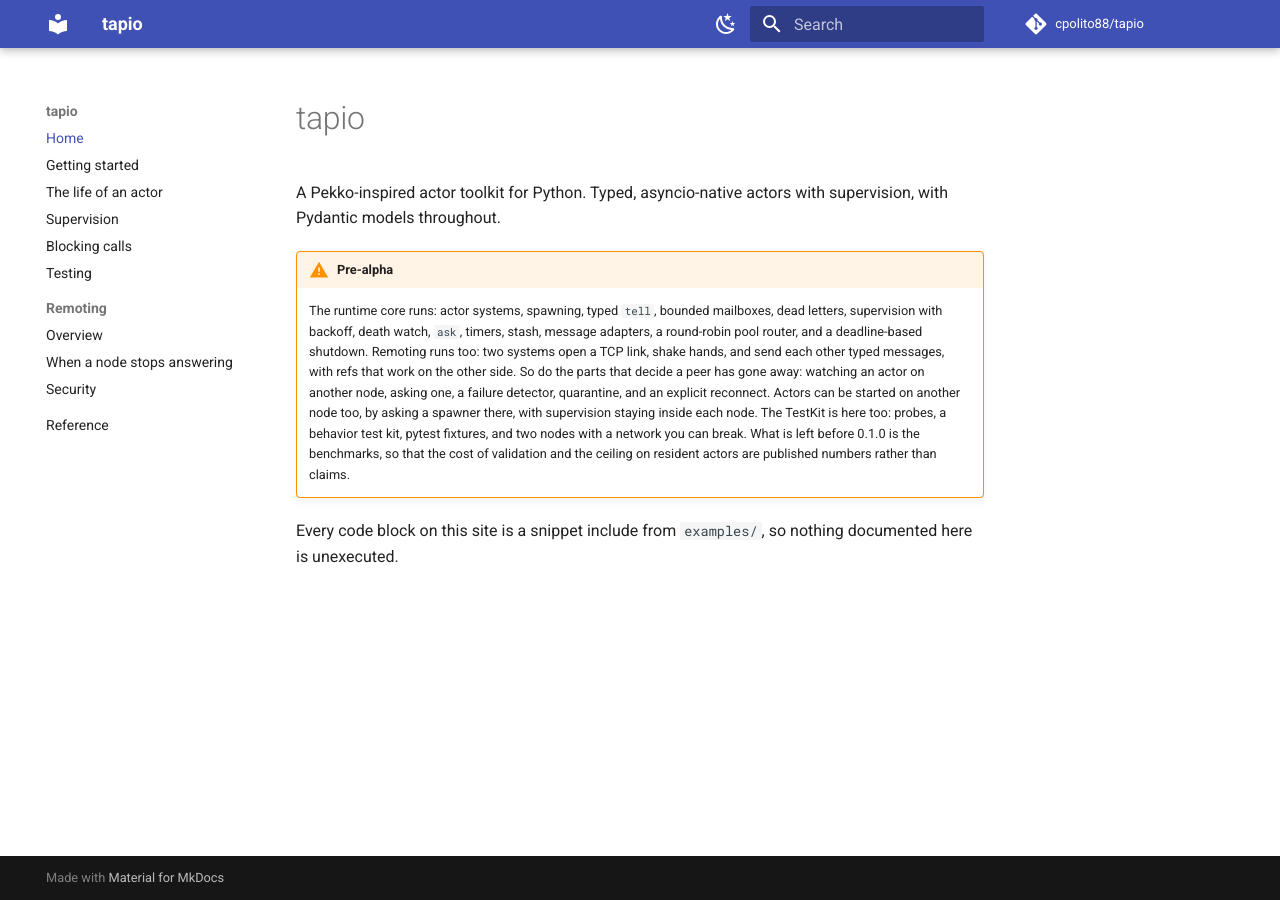
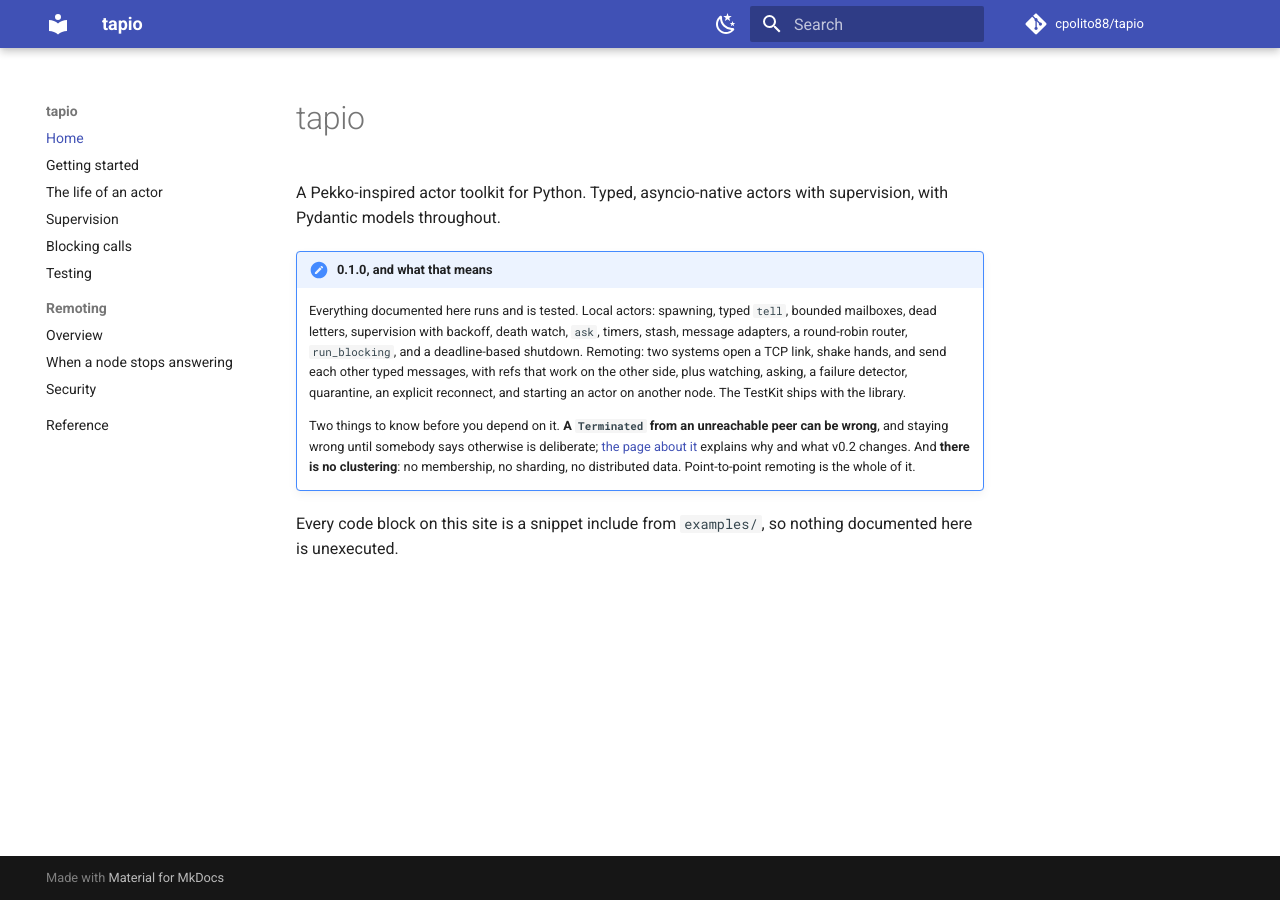
Before and after one commit to cpolito88/tapio, an MkDocs documentation site: the page built from docs/index.md, in a window 1280 px wide. Built offline with MkDocs 1.6.1 and Material for MkDocs 9.7.7, drawn with Linux system fonts in a browser that asks for light colours; comment, search, counter and statistics services are not loaded.

Commit message:
chore: release metadata for 0.1.0
Version 0.1.0 in `pyproject.toml` and in `version.py`, which the
handshake reads: a link refuses a peer running a different version, so
both ends of a deployment move together.

The licence was declared as Apache-2.0 and the text was not in the
repository, which is a term of that licence rather than a nicety. LICENSE
is the canonical text, `license-files` puts it in the wheel, and the
README no longer says the licence is planned.

Development Status goes from Pre-Alpha to Alpha. Alpha rather than Beta
on purpose: everything documented runs and is tested, and a `Terminated`
from an unreachable peer can still be wrong until v0.2 gives it
membership to check against. The docs index says the same two caveats
now, in place of the pre-alpha notice, since a reader deciding whether
to depend on this needs them before the feature list.

Verified by building and installing the wheel into a clean environment:
it imports, a greeter and a sink exchange a message, and the pytest
fixtures arrive through the entry point in a project that only installed
tapio.

Co-Authored-By: Claude Opus 5 <noreply@anthropic.com>

```diff
--- a/docs/index.md
+++ b/docs/index.md
@@ -3,21 +3,22 @@
 A Pekko-inspired actor toolkit for Python. Typed, asyncio-native actors with
 supervision, with Pydantic models throughout.
 
-!!! warning "Pre-alpha"
+!!! note "0.1.0, and what that means"
 
-    The runtime core runs: actor systems, spawning, typed `tell`, bounded
-    mailboxes, dead letters, supervision with backoff, death watch, `ask`,
-    timers, stash, message adapters, a round-robin pool router, and a
-    deadline-based shutdown. Remoting runs too: two systems open a TCP link,
-    shake hands, and send each other typed messages, with refs that work on
-    the other side. So do the parts that decide a peer has gone away: watching
-    an actor on another node, asking one, a failure detector, quarantine, and
-    an explicit reconnect. Actors can be started on another node too, by asking
-    a spawner there, with supervision staying inside each node. The TestKit is
-    here too: probes, a behavior test kit, pytest fixtures, and two nodes with
-    a network you can break. What is left before 0.1.0 is the benchmarks, so
-    that the cost of validation and the ceiling on resident actors are
-    published numbers rather than claims.
+    Everything documented here runs and is tested. Local actors: spawning,
+    typed `tell`, bounded mailboxes, dead letters, supervision with backoff,
+    death watch, `ask`, timers, stash, message adapters, a round-robin router,
+    `run_blocking`, and a deadline-based shutdown. Remoting: two systems open a
+    TCP link, shake hands, and send each other typed messages, with refs that
+    work on the other side, plus watching, asking, a failure detector,
+    quarantine, an explicit reconnect, and starting an actor on another node.
+    The TestKit ships with the library.
+
+    Two things to know before you depend on it. **A `Terminated` from an
+    unreachable peer can be wrong**, and staying wrong until somebody says
+    otherwise is deliberate; [the page about it](unreachable.md) explains why
+    and what v0.2 changes. And **there is no clustering**: no membership, no
+    sharding, no distributed data. Point-to-point remoting is the whole of it.
 
 Every code block on this site is a snippet include from `examples/`, so nothing
 documented here is unexecuted.
--- a/src/tapio/version.py
+++ b/src/tapio/version.py
@@ -8,4 +8,4 @@ from the top-level package would create an import cycle.
 
 __all__ = ["__version__"]
 
-__version__ = "0.0.0"
+__version__ = "0.1.0"
```
Also changed, not shown: README.md (+1 -1 lines), pyproject.toml (+5 -2 lines), 2 other files.
